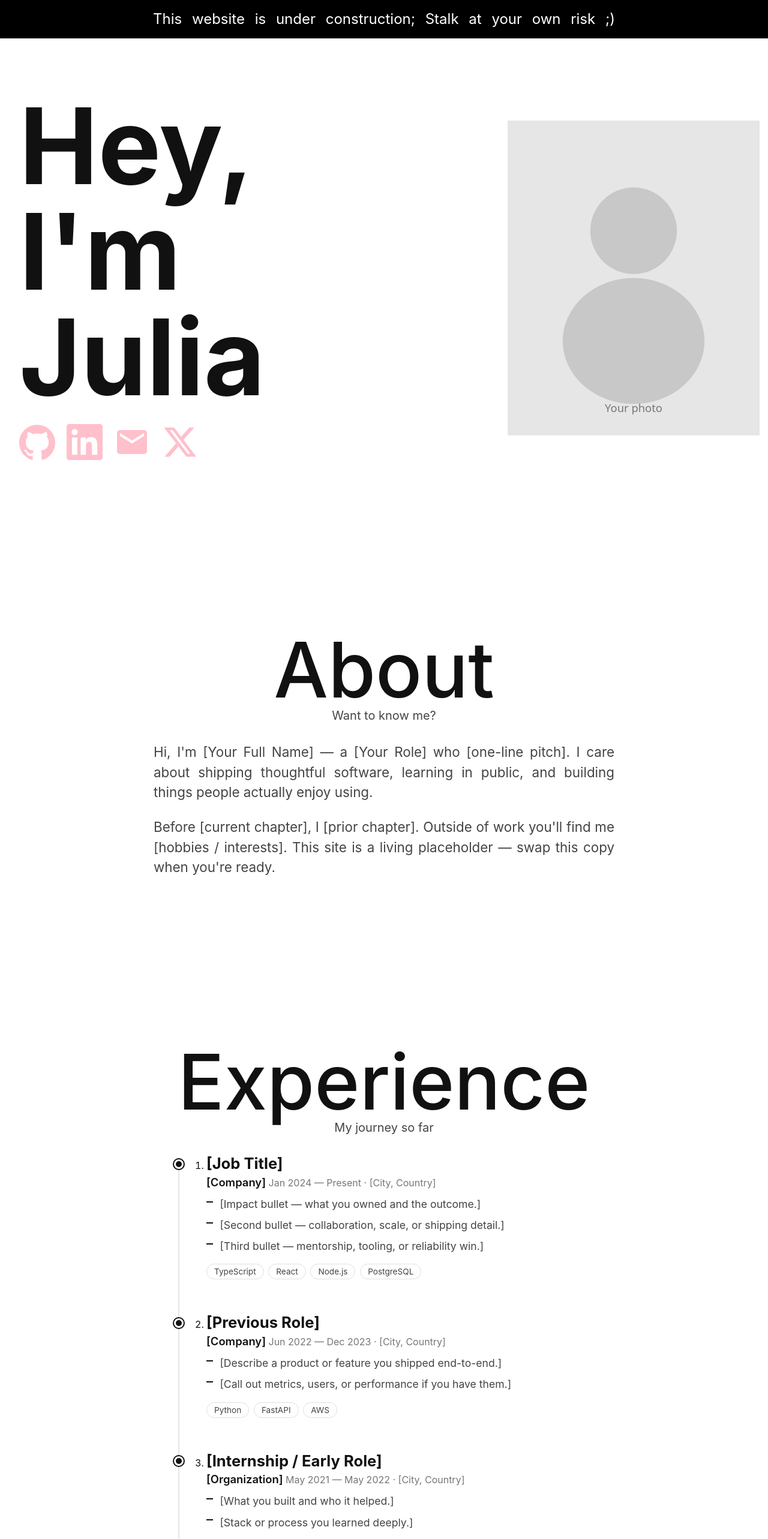
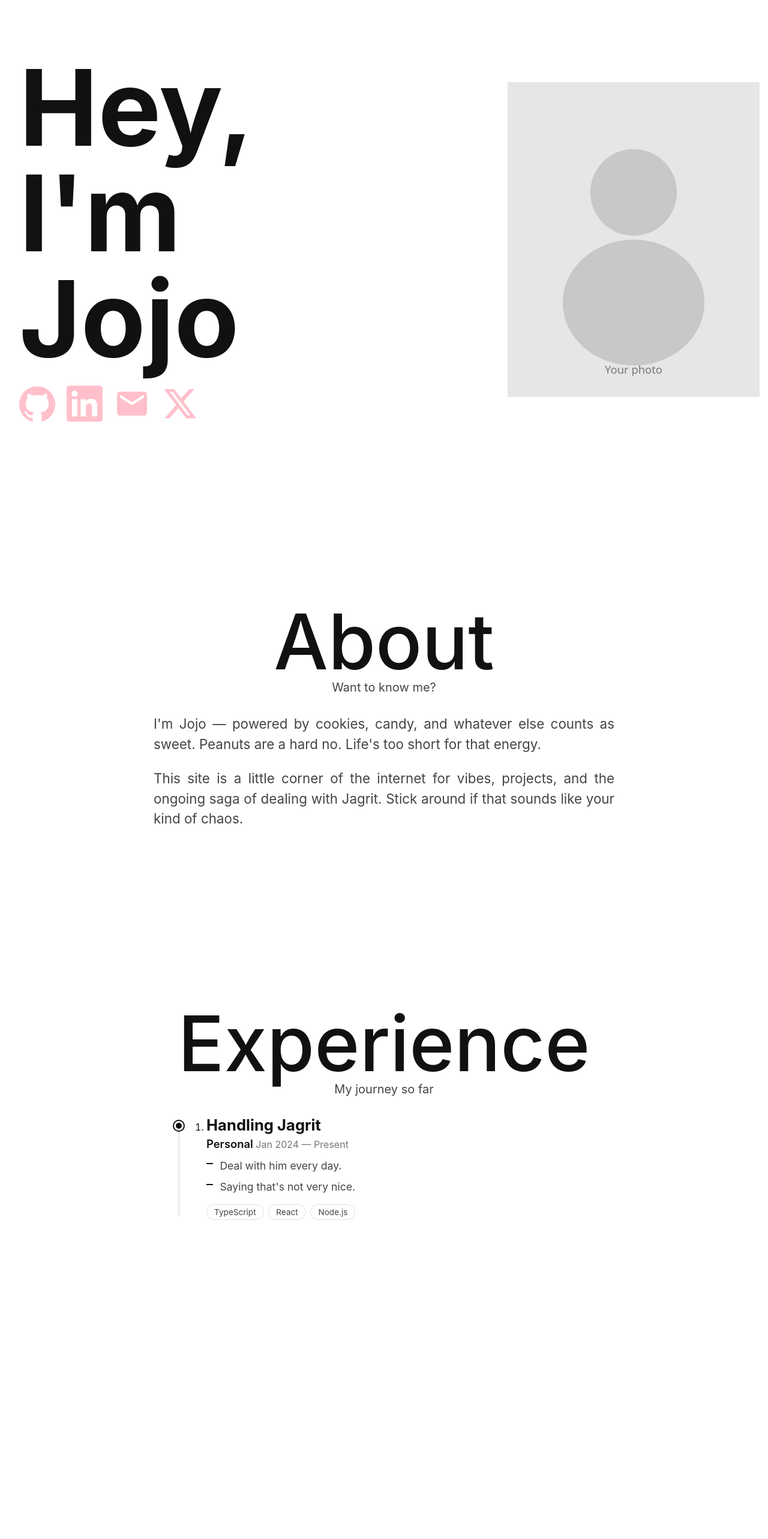
Before and after one commit to sniper7jd/julia-di-costanzo, a Next.js app: page / in a window 1280 px wide. Shown: the top 2566 px of the page at 60% size. Built offline with nearby package versions, Linux system fonts and the light colour scheme.

Commit message:
Update Jojo site copy and fix juliadc.dev domain
Remove the under-construction banner and Skills section, rewrite About for Jojo, keep a single Handling Jagrit experience role, and correct the custom domain typo to juliadc.dev.

```diff
--- a/app/page.tsx
+++ b/app/page.tsx
@@ -1,8 +1,6 @@
-import { Banner } from "@/components/Banner/Banner";
 import { Hero } from "@/components/Hero/Hero";
 import { About } from "@/components/About/About";
 import { Experience } from "@/components/Experience/Experience";
-import { Skills } from "@/components/Skills/Skills";
 import { Clubs } from "@/components/Clubs/Clubs";
 import { Projects } from "@/components/Projects/Projects";
 import { Contact } from "@/components/Contact/Contact";
@@ -10,11 +8,9 @@ import { Contact } from "@/components/Contact/Contact";
 export default function Home() {
   return (
     <main>
-      <Banner />
       <Hero />
       <About />
       <Experience />
-      <Skills />
       <Clubs />
       <Projects />
       <Contact />
--- a/components/Banner/Banner.module.css
+++ /dev/null
@@ -1,17 +0,0 @@
-.banner {
-  width: 100%;
-  min-height: 8vh;
-  background: var(--color-black);
-  color: var(--color-inverse);
-  display: flex;
-  align-items: center;
-  justify-content: center;
-  padding: 1.5vh 4vw;
-  text-align: center;
-}
-
-.text {
-  font-size: var(--banner);
-  line-height: var(--banner-lh);
-  word-spacing: 10px;
-}
--- a/components/Banner/Banner.tsx
+++ /dev/null
@@ -1,10 +0,0 @@
-import { site } from "@/src/content/site";
-import styles from "./Banner.module.css";
-
-export function Banner() {
-  return (
-    <aside className={styles.banner} role="note">
-      <p className={styles.text}>{site.banner.text}</p>
-    </aside>
-  );
-}
--- a/components/Experience/Experience.tsx
+++ b/components/Experience/Experience.tsx
@@ -23,7 +23,9 @@ export function Experience() {
               <span className={styles.company}>{role.company}</span>
               <span className={styles.meta}>
                 {" "}
-                {role.dates} · {role.location}
+                {role.location
+                  ? `${role.dates} · ${role.location}`
+                  : role.dates}
               </span>
             </p>
             <ul className={styles.bullets}>
--- a/components/Skills/Skills.module.css
+++ /dev/null
@@ -1,42 +0,0 @@
-.section {
-  min-height: 100vh;
-  padding: 8vh 0 10vh;
-  display: flex;
-  flex-direction: column;
-  justify-content: center;
-}
-
-.grid {
-  display: flex;
-  flex-wrap: wrap;
-  justify-content: center;
-  align-items: flex-start;
-  gap: 6vh 5vw;
-  width: 80%;
-  margin: 4vh auto 0;
-  text-align: left;
-}
-
-.column {
-  min-width: 12rem;
-}
-
-.category {
-  font-size: var(--skill-cat);
-  font-weight: 700;
-  color: var(--color-text);
-  margin-bottom: 1.5vh;
-}
-
-.list li {
-  font-size: var(--skill-item);
-  color: var(--color-body);
-  line-height: 1.8;
-}
-
-@media (max-width: 768px) {
-  .grid {
-    width: 90%;
-    gap: 4vh 8vw;
-  }
-}
--- a/components/Skills/Skills.tsx
+++ /dev/null
@@ -1,27 +0,0 @@
-import { site } from "@/src/content/site";
-import { SectionTitle } from "@/components/SectionTitle/SectionTitle";
-import styles from "./Skills.module.css";
-
-export function Skills() {
-  const { title, tagline, categories } = site.skills;
-
-  return (
-    <section className={styles.section} id="skills" aria-labelledby="skills-title">
-      <div id="skills-title">
-        <SectionTitle title={title} tagline={tagline} />
-      </div>
-      <div className={styles.grid}>
-        {categories.map((category) => (
-          <div key={category.name} className={styles.column}>
-            <h3 className={styles.category}>{category.name}</h3>
-            <ul className={styles.list}>
-              {category.items.map((item) => (
-                <li key={item}>{item}</li>
-              ))}
-            </ul>
-          </div>
-        ))}
-      </div>
-    </section>
-  );
-}
--- a/src/content/site.ts
+++ b/src/content/site.ts
@@ -10,15 +10,10 @@ import { withBasePath } from "@/src/lib/basePath";
 
 export const site = {
   name: "Julia Di Costanzo",
-  firstName: "Julia",
-
-  banner: {
-    /* TODO: replace with your own witty line */
-    text: "This website is under construction; Stalk at your own risk ;)",
-  },
+  firstName: "Jojo",
 
   hero: {
-    lines: ["Hey,", "I'm", "Julia"] as const,
+    lines: ["Hey,", "I'm", "Jojo"] as const,
     portrait: {
       src: withBasePath("/portrait.svg"),
       alt: "[Your portrait photo — replace public/portrait.svg]",
@@ -51,9 +46,8 @@ export const site = {
     title: "About",
     tagline: "Want to know me?",
     paragraphs: [
-      /* TODO: replace with your bio */
-      "Hi, I'm [Your Full Name] — a [Your Role] who [one-line pitch]. I care about shipping thoughtful software, learning in public, and building things people actually enjoy using.",
-      "Before [current chapter], I [prior chapter]. Outside of work you'll find me [hobbies / interests]. This site is a living placeholder — swap this copy when you're ready.",
+      "I'm Jojo — powered by cookies, candy, and whatever else counts as sweet. Peanuts are a hard no. Life's too short for that energy.",
+      "This site is a little corner of the internet for vibes, projects, and the ongoing saga of dealing with Jagrit. Stick around if that sounds like your kind of chaos.",
     ],
   },
 
@@ -62,61 +56,15 @@ export const site = {
     tagline: "My journey so far",
     roles: [
       {
-        title: "[Job Title]", // TODO
-        company: "[Company]",
+        title: "Handling Jagrit",
+        company: "Personal",
         dates: "Jan 2024 — Present",
-        location: "[City, Country]",
+        location: "",
         bullets: [
-          "[Impact bullet — what you owned and the outcome.]",
-          "[Second bullet — collaboration, scale, or shipping detail.]",
-          "[Third bullet — mentorship, tooling, or reliability win.]",
+          "Deal with him every day.",
+          "Saying that's not very nice.",
         ],
-        tech: ["TypeScript", "React", "Node.js", "PostgreSQL"],
-      },
-      {
-        title: "[Previous Role]", // TODO
-        company: "[Company]",
-        dates: "Jun 2022 — Dec 2023",
-        location: "[City, Country]",
-        bullets: [
-          "[Describe a product or feature you shipped end-to-end.]",
-          "[Call out metrics, users, or performance if you have them.]",
-        ],
-        tech: ["Python", "FastAPI", "AWS"],
-      },
-      {
-        title: "[Internship / Early Role]", // TODO
-        company: "[Organization]",
-        dates: "May 2021 — May 2022",
-        location: "[City, Country]",
-        bullets: [
-          "[What you built and who it helped.]",
-          "[Stack or process you learned deeply.]",
-        ],
-        tech: ["JavaScript", "Figma"],
-      },
-    ],
-  },
-
-  skills: {
-    title: "Skills",
-    tagline: "Technologies I work with",
-    categories: [
-      {
-        name: "Languages",
-        items: ["[Language]", "TypeScript", "Python", "SQL"], // TODO
-      },
-      {
-        name: "Frontend & Mobile",
-        items: ["React", "Next.js", "[Tool]", "CSS"], // TODO
-      },
-      {
-        name: "Backend & Systems",
-        items: ["Node.js", "[Framework]", "APIs", "Databases"], // TODO
-      },
-      {
-        name: "Tools & Practices",
-        items: ["Git", "Docker", "CI/CD", "[Other]"], // TODO
+        tech: ["TypeScript", "React", "Node.js"],
       },
     ],
   },
```
Also changed, not shown: 2 other files (tests, documents, lock files or other folders).
